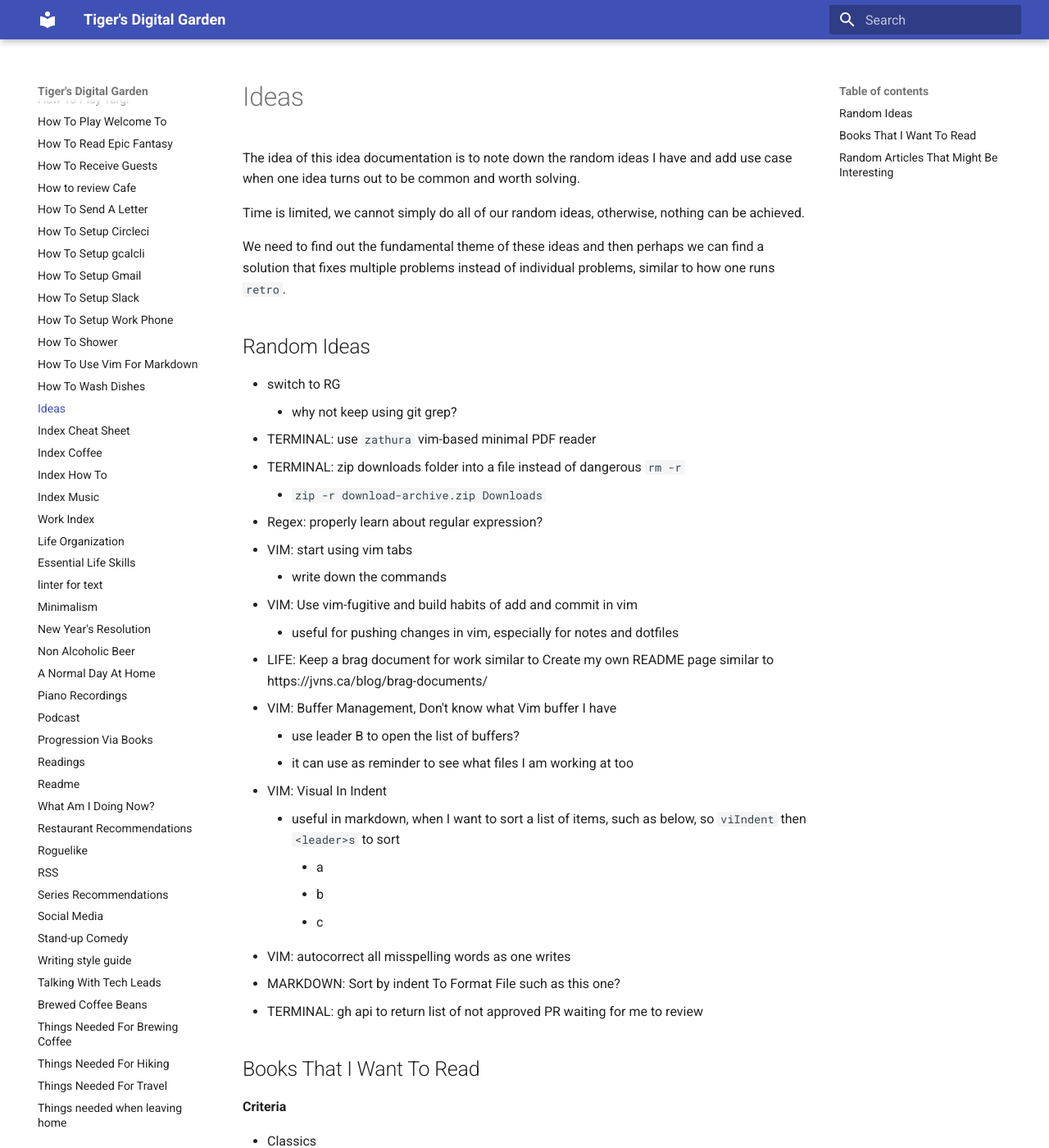
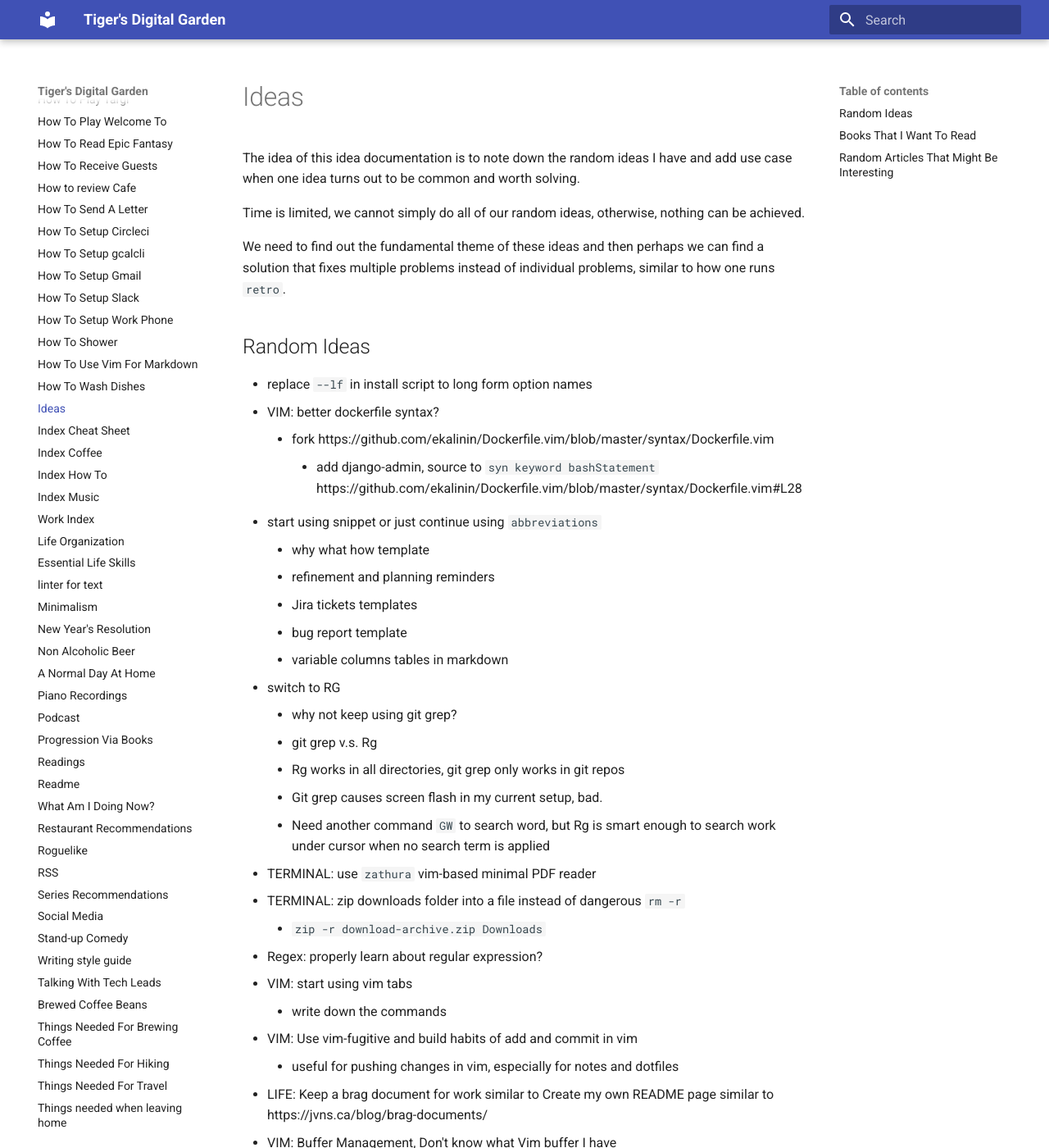
Before and after one commit to ynotstartups/notes, an MkDocs documentation site: the page built from notes/ideas.md, in a window 1280 px wide and 1400 px high. Shown: the whole window at 82% size. Built offline with MkDocs 1.6.1 and Material for MkDocs 9.7.7, drawn with Linux system fonts in a browser that asks for light colours.

Commit message:
add ideas

```diff
--- a/notes/ideas.md
+++ b/notes/ideas.md
@@ -8,8 +8,22 @@ We need to find out the fundamental theme of these ideas and then perhaps we can
 
 ## Random Ideas
 
+- replace `--lf` in install script to long form option names
+- VIM: better dockerfile syntax?
+  - fork https://github.com/ekalinin/Dockerfile.vim/blob/master/syntax/Dockerfile.vim
+    - add django-admin, source to `syn keyword bashStatement` https://github.com/ekalinin/Dockerfile.vim/blob/master/syntax/Dockerfile.vim#L28
+- start using snippet or just continue using `abbreviations`
+  - why what how template
+  - refinement and planning reminders
+  - Jira tickets templates
+  - bug report template
+  - variable columns tables in markdown
 - switch to RG
   - why not keep using git grep?
+  - git grep v.s. Rg
+  - Rg works in all directories, git grep only works in git repos
+  - Git grep causes screen flash in my current setup, bad.
+  - Need another command `GW` to search word, but Rg is smart enough to search work under cursor when no search term is applied
 - TERMINAL: use `zathura` vim-based minimal PDF reader
 - TERMINAL: zip downloads folder into a file instead of dangerous `rm -r`
   - `zip -r download-archive.zip Downloads`
```
